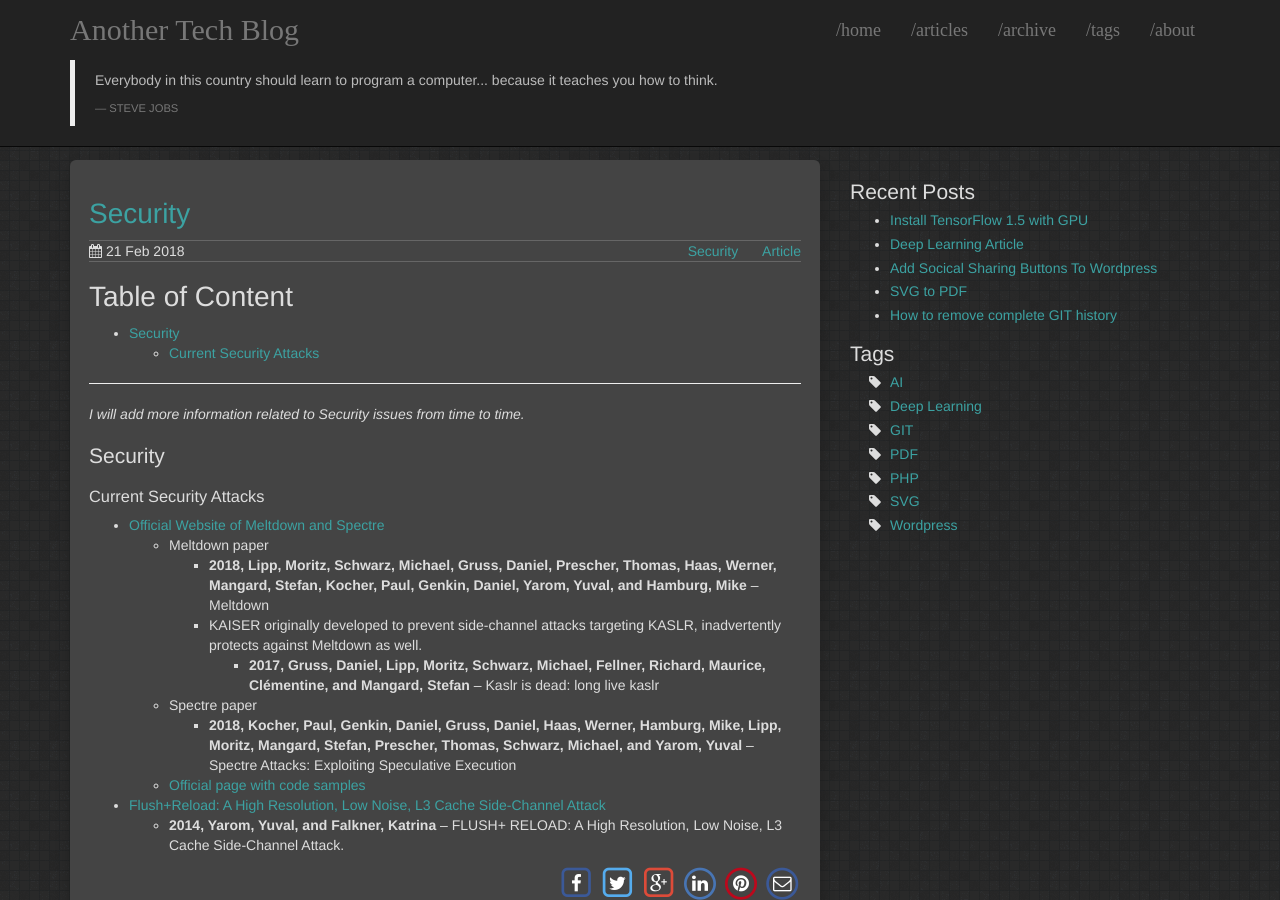
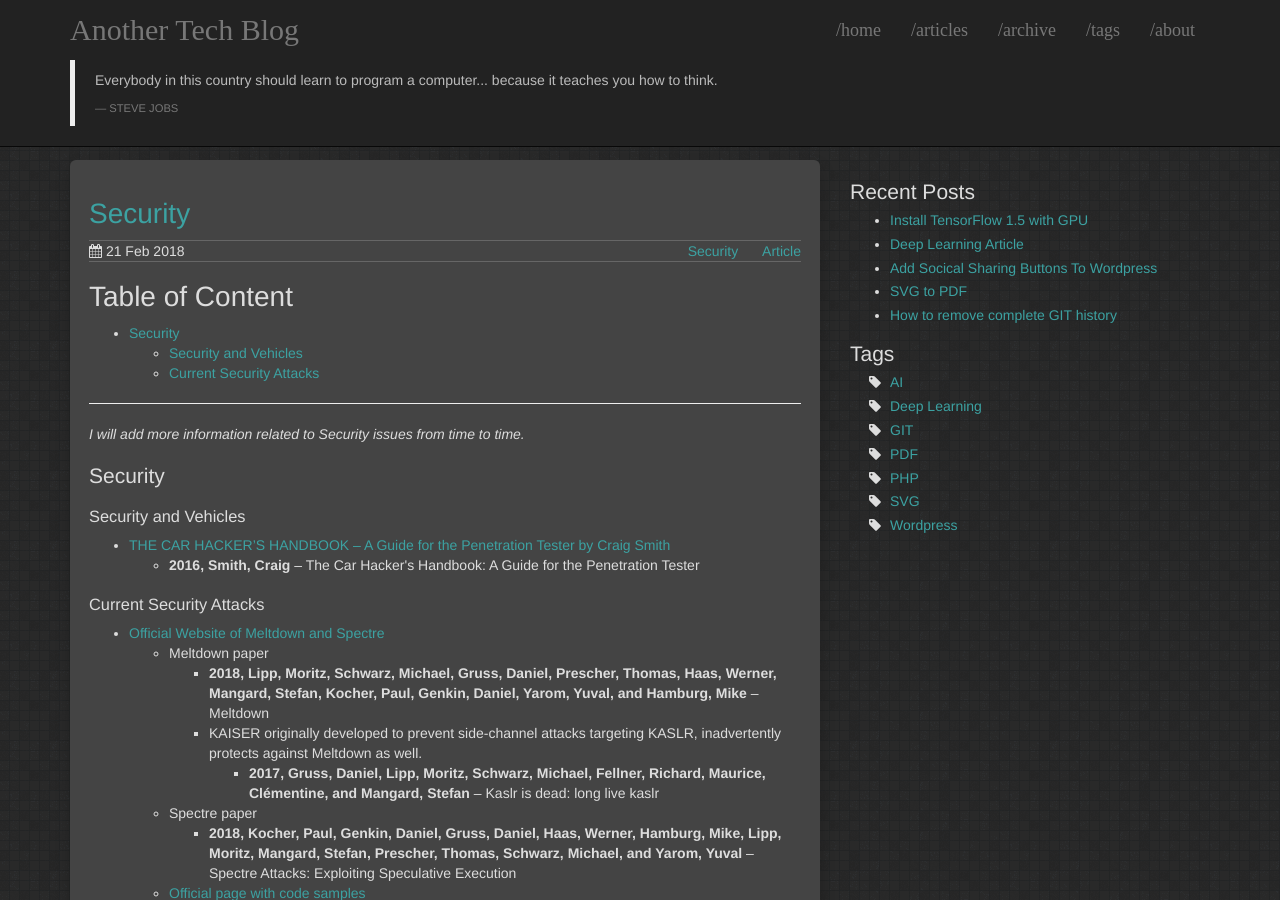
Before and after one commit to davidmainzer/davidmainzer.github.io, a Jekyll site: the page built from _articles/Security.md, in a window 1280 px wide and 900 px high. Built offline with Jekyll 4.4.1, drawn with Linux system fonts in a browser that asks for light colours.

Commit message:
Update Security.md

```diff
--- a/_articles/Security.md
+++ b/_articles/Security.md
@@ -15,12 +15,17 @@ tags:
 
 
 {% include bibtex.html %}
+<bibtex src="{{ site.url }}/bibtex/2018_-_Security.bib"></bibtex>
 
 ## Security
 
+### Security and Vehicles
+* [THE CAR HACKER’S HANDBOOK -- A Guide for the Penetration Tester by Craig Smith](https://opengarages.org/handbook/)
+  * <div class="bibtex_display" bibtexkeys="smith2016car"></div>
+
 ### Current Security Attacks
 
-<bibtex src="{{ site.url }}/bibtex/2018_-_Security.bib"></bibtex>
+
 
 * [Official Website of Meltdown and Spectre](https://meltdownattack.com/)
   * Meltdown paper
```
